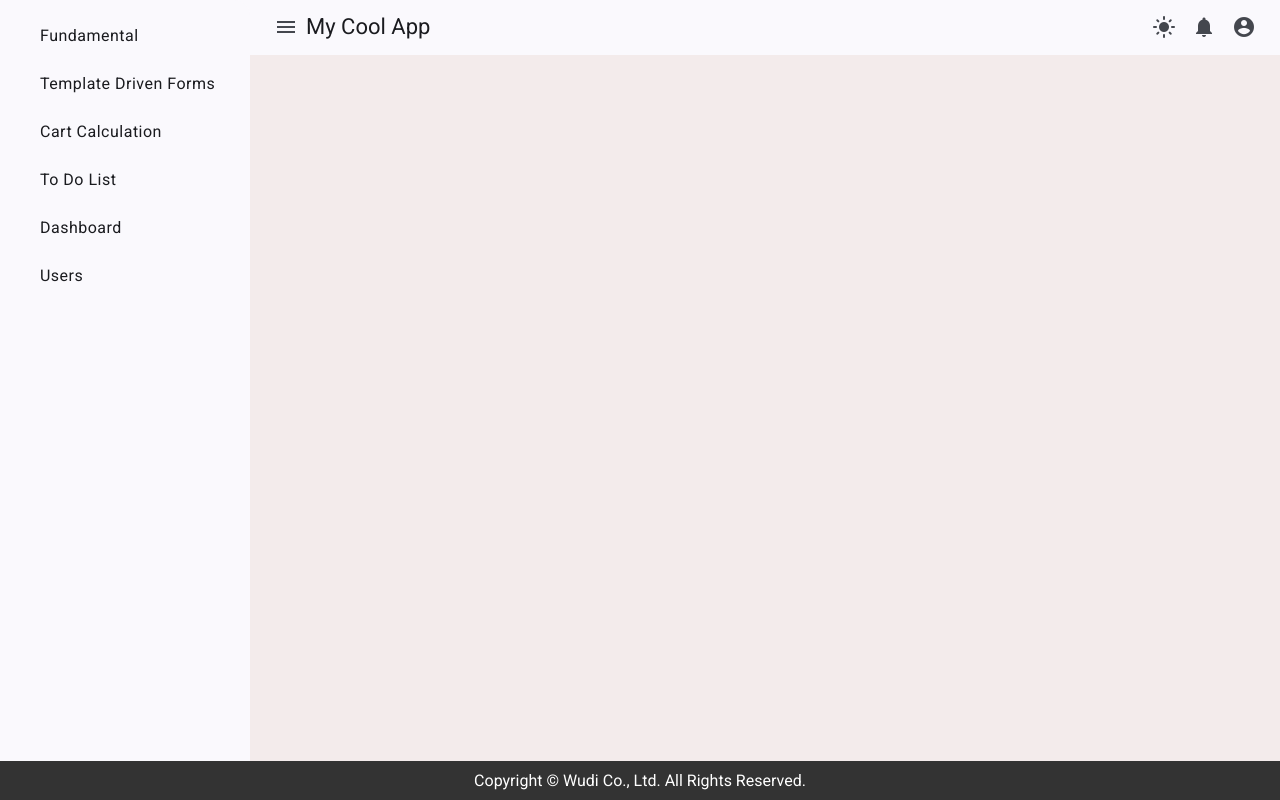
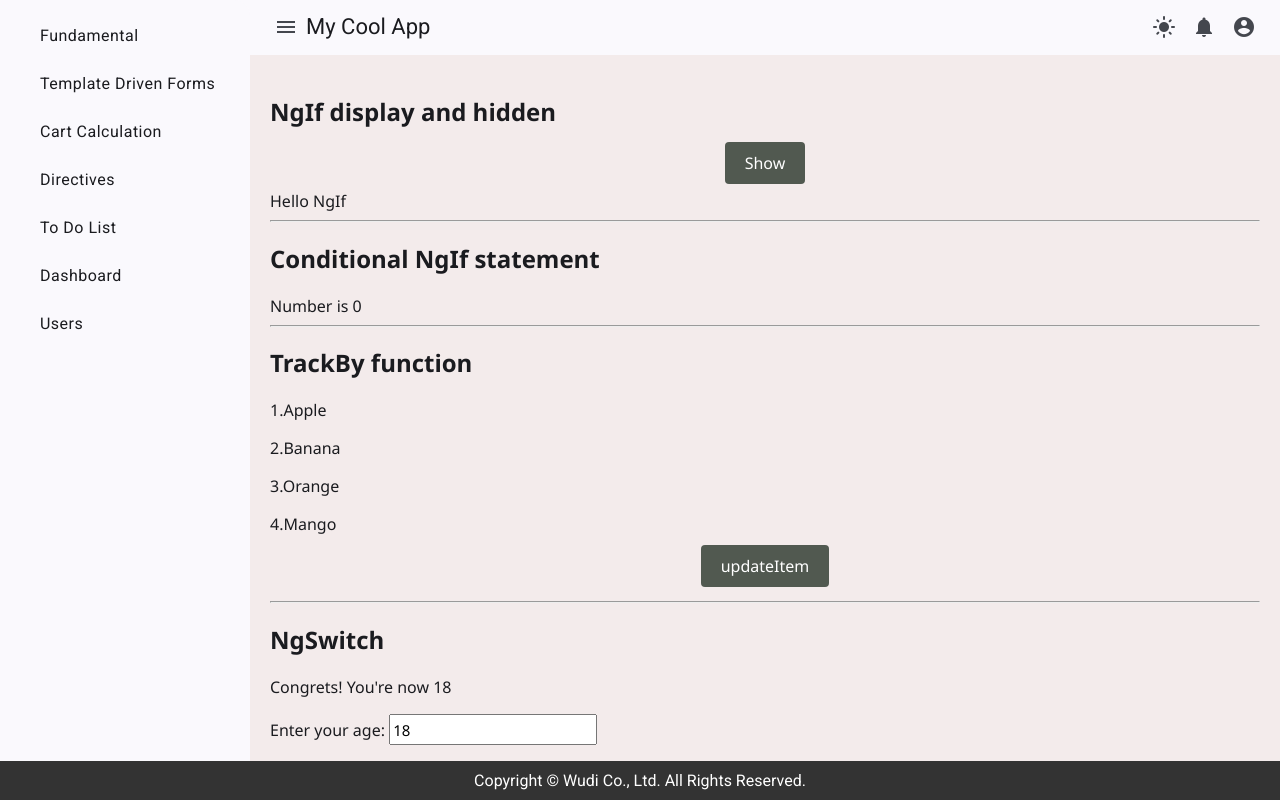
Before and after one commit to alisonwu6/my-angular-typescript-lab, an Angular app: page /directives in a window 1280 px wide. Before the commit this address led to /. Built offline with nearby package versions, Linux system fonts and the light colour scheme.

Commit message:
feat: experiencing NgIf, ngClass, ngSwitch, ngStyle

```diff
--- a/src/app/app.routes.ts
+++ b/src/app/app.routes.ts
@@ -4,11 +4,13 @@ import { BindingComponent } from './features/fundamental/binding/binding.compone
 import { CartCalculationComponent } from './features/fundamental/cart-calculation/cart-calculation.component';
 import { LoginComponent } from './features/auth/login/login.component';
 import { TodoListComponent } from './features/todos/todo-list/todo-list.component';
+import { DirectivesComponent } from './features/directives/directives.component';
 
 export const routes: Routes = [
   { path: 'fundamental', component: FundamentalComponent },
   { path: 'template-driven-form', component: BindingComponent},
   { path: 'cart-calculation', component: CartCalculationComponent},
+  { path: 'directives', component: DirectivesComponent},
   { path: 'login', component: LoginComponent },
   { path: 'todo', component: TodoListComponent },
 ];
--- /dev/null
+++ b/src/app/features/directives/directives.component.html
@@ -0,0 +1,129 @@
+<h2>NgIf display and hidden</h2>
+<button (click)="display = !display">Show</button>
+<span *ngIf="display">Hello NgIf</span>
+
+<hr />
+<h2>Conditional NgIf statement</h2>
+<div *ngIf="num > 0">{{ num }} is greater than 0</div>
+<div *ngIf="num < 0">{{ num }} is less than 0</div>
+<div *ngIf="num == 0">Number is 0</div>
+
+<hr />
+<!-- 3-31 - trackBy function -->
+<!-- <div *ngFor="let item of items; index as i;"> -->
+<h2>TrackBy function</h2>
+<div *ngFor="let item of items; trackBy: trackById;">
+  <p>{{ item.id }}.{{ item.name }}</p>
+</div>
+<button (click)="updateItem()">updateItem</button>
+
+<hr />
+<h2>NgSwitch</h2>
+<span [ngSwitch]="age">
+  <p *ngSwitchCase="age < 18">
+    Your are under 18.
+  </p>
+  <p *ngSwitchCase="18">
+    Congrets! You're now {{ age }}
+  </p>
+  <p *ngSwitchDefault>
+    Age {{ age }} is a good start to explore the world.
+  </p>
+</span>
+
+<div class="container">
+  <label>Enter your age: </ label>
+    <input type="text" (input)="checkEligibility()" [(ngModel)]="age" />
+    <div [ngSwitch]="isEligible">
+      <p *ngSwitchCase="true">You are eligible to vote</p>
+      <p *ngSwitchDefault>You are not eligible to vote !</p>
+    </div>
+</div>
+
+<hr />
+
+<h2>Attribute directive</h2>
+<p [ngClass]="updateStyles">This is an example of ngClass directive</p>
+
+<br />
+
+<p [ngClass]="['updateStyles', 'italicText', 'boldText']">This is an example of ngClass directive</p>
+
+<br />
+
+<input
+  type="text"
+  placeholder="Enter text here..."
+  (input)="textInput($event)"
+  [ngClass]="{ txt: hasText}">
+
+<hr />
+<h2>36. Task - Toggle functionality using ngClass</h2>
+<button (click)="toggleMode()">
+  {{
+  colorMode === "lightMode" ? "Switch To Dark Mode" : "Switch To Light Mode"
+  }}
+</button>
+<div class="box" [ngClass]="colorMode">
+  <h1>Light Mode</h1>
+  <p>
+    Lorem ipsum dolor sit amet, consectetur adipisicing elit. Repellendus
+    consequuntur odit dolor sequi pariatur aperiam fugiat ullam eos eveniet.
+    Quaerat quia nostrum vel. Atque eaque animi eos aliquid, minus culpa?
+  </p>
+</div>
+<div class="box" [ngClass]="colorMode">
+  <h1>Dark Mode</h1>
+  <p>
+    Lorem ipsum dolor sit amet consectetur adipisicing elit. Perspiciatis magni
+    quae minima nesciunt recusandae aspernatur atque minus eaque expedita vero
+    rem, molestiae repellendus soluta sunt ut laboriosam harum animi. Ut?
+  </p>
+</div>
+
+<!-- 37. Attribute Directives [ngStyle] -->
+<h2>37. Attribute Directives [ngStyle]</h2>
+
+<!-- inline static -->
+<div style="text-alignL center">
+  <!-- [ngStyle] is dynamic -->
+  <p [ngStyle]="{color: hasText ? 'seagreen' : 'red'}">
+    Example of [ngStyle] directive
+  </p>
+</div>
+
+
+<!-- 38. Task [ngStyle] - Changing the color of input field -->
+
+<form *ngIf="!formSubmitted" class="login-box">
+  <h1>Submit Form</h1>
+  <div class="form-group">
+    <label for="name">Name</label>
+    <input
+      type="text"
+      name="name"
+      [(ngModel)]="nm"
+      [ngStyle]="{ 'background-color': nm ? 'lightgreen' : '#ffb6c1' }"
+      required
+    />
+  </div>
+
+  <div class="form-group">
+    <label for="email">Email</label>
+    <input
+      type="email"
+      name="email"
+      [(ngModel)]="em"
+      [ngStyle]="{
+        'background-color': emailIsValid ? 'lightgreen' : '#ffb6c1'
+      }"
+      (input)="checkEmailValidation(em)"
+      autocomplete="off"
+      required
+    />
+  </div>
+
+  <button type="submit" (click)="showMessage()">Submit</button>
+</form>
+
+<p *ngIf="formSubmitted">Form submitted successfully</p>
--- /dev/null
+++ b/src/app/features/directives/directives.component.scss
@@ -0,0 +1,127 @@
+.updateStyles {
+  text-align: center;
+  background-color: #333;
+  color: goldenrod;
+  font-size: 21px;
+  padding: 10px 20px;
+  margin: 0 auto;
+  border-radius: 5px;
+  width: 700px;
+}
+
+.italicText {
+  font-style: italic;
+}
+
+.boldText {
+  font-weight: bold;
+}
+
+input {
+  width: 200px;
+  height: 25px;
+  font-size: 15px;
+  &.txt {
+    background-color: slategray;
+  }
+}
+
+* {
+  font-family: "Segoe UI", Tahoma, Geneva, Verdana, sans-serif;
+}
+html {
+  scroll-behavior: smooth;
+}
+body {
+  padding: 20px;
+  background-color: #f7f7f7;
+  position: relative;
+  transition: all 0.3s ease-in-out;
+}
+.lightMode {
+  background-color: #f5f5f5;
+  color: #000;
+}
+.darkMode {
+  background-color: #2b2b2b;
+  color: #fff;
+}
+.box {
+  width: 40%;
+  margin: 0 auto;
+  box-shadow: 0 15px 25px rgba(0, 0, 0, 0.1);
+  padding: 30px;
+  border-radius: 9px;
+  transition: all 0.1s ease;
+  margin-bottom: 15px;
+}
+button {
+  background-color: rgb(81, 89, 80);
+  position: relative;
+  top: -6px;
+  border: none;
+  color: white;
+  padding: 10px 20px;
+  margin: 0 auto;
+  text-align: center;
+  text-decoration: none;
+  display: block;
+  font-size: 16px;
+  border-radius: 4px;
+  cursor: pointer;
+  transition: background-color 0.3s ease;
+}
+button:hover {
+  background-color: #262525;
+}
+
+.login-box {
+  form {
+    width: 280px;
+    margin: 0 auto;
+    background-color: #fff;
+    padding: 20px 50px 40px;
+    box-shadow: 1px 4px 10px 1px #aaa;
+    margin-top: 25px;
+    font-family: "Segoe UI", Tahoma, Geneva, Verdana, sans-serif;
+  }
+  h1 {
+    text-align: center;
+    margin-bottom: 30px;
+  }
+  .form-group {
+    margin-bottom: 20px;
+  }
+  label {
+    display: block;
+    margin-bottom: 5px;
+  }
+  input {
+    width: 100%;
+    padding: 10px;
+    border: none;
+    border-radius: 5px;
+    box-shadow: 0 0 5px rgba(0, 0, 0, 0.2);
+    font-size: 16px;
+  }
+  button {
+    display: block;
+    margin: 20px auto 0;
+    width: 150px;
+    height: 40px;
+    border-radius: 25px;
+    border: none;
+    color: #000;
+    font-size: 15px;
+    font-weight: 700;
+    box-shadow: rgba(50, 50, 93, 0.25) 0px 6px 12px -2px,
+      rgba(0, 0, 0, 0.3) 0px 3px 7px -3px;
+    transition: background-color 0.3s ease-in-out,
+      letter-spacing 0.3s ease-in-out;
+    cursor: pointer;
+  }
+  button:hover {
+    background-color: #c9c9c9;
+    letter-spacing: 0.2em;
+  }
+}
--- /dev/null
+++ b/src/app/features/directives/directives.component.ts
@@ -0,0 +1,78 @@
+import { CommonModule } from '@angular/common';
+import { Component } from '@angular/core';
+import { FormsModule } from '@angular/forms';
+
+@Component({
+  selector: 'app-directives',
+  imports: [CommonModule, FormsModule],
+  templateUrl: './directives.component.html',
+  styleUrl: './directives.component.scss',
+})
+export class DirectivesComponent {
+  display: boolean = true;
+  num: number = 0;
+
+  // trackBy function in NgFor
+  items = [
+    { id: 1, name: 'Apple' },
+    { id: 2, name: 'Banana' },
+    { id: 3, name: 'Orange' },
+    { id: 4, name: 'Mango' },
+  ];
+
+  trackById(item: any) {
+    return item.id;
+  }
+
+  updateItem() {
+    this.items[1] = { id: 2, name: 'Grape' };
+  }
+
+  age: number = 18;
+  isEligible: boolean = false;
+
+  checkEligibility() {
+    this.isEligible = this.age >= 18;
+  }
+
+  // Attribute directive
+  updateStyles: any = 'updateStyles';
+
+  hasText: boolean = false;
+
+  textInput(e: any) {
+    this.hasText = e.target.value !== '';
+  }
+
+  // 36. Task - Toggle functionality using ngClass
+  colorMode: string = 'lightMode';
+
+  toggleMode() {
+    if (this.colorMode === 'lightMode') {
+      this.colorMode = 'darkMode';
+    } else {
+      this.colorMode = 'lightMode';
+    }
+  }
+
+  // 38. Task [ngStyle] - Changing the color of input field
+  nm: string = '';
+  em: string = '';
+  emailIsValid: boolean = false;
+  formSubmitted: boolean = false;
+
+  checkEmailValidation(em: string): void {
+    if (em.includes('@') && em.includes('.com')) {
+      this.emailIsValid = true;
+    } else {
+      this.emailIsValid = false;
+    }
+  }
+  showMessage() {
+    if (this.nm && this.emailIsValid) {
+      this.formSubmitted = true;
+    } else {
+      this.formSubmitted = false;
+    }
+  }
+}
--- a/src/app/layout/layout.config.ts
+++ b/src/app/layout/layout.config.ts
@@ -2,6 +2,7 @@ export const NAV_MENU = [
   { title: 'Fundamental', icon: '', route: '/fundamental' },
   { title: 'Template Driven Forms', icon: '', route: '/template-driven-form' },
   { title: 'Cart Calculation', icon: '', route: '/cart-calculation' },
+  { title: 'Directives', icon: '', route: '/directives' },
   { title: 'To Do List', icon: '', route: '/todo' },
   { title: 'Dashboard', icon: '', route: '/dashboard' },
   { title: 'Users', icon: '', route: '/users' },
```
Also changed, not shown: 1 other file (tests, documents, lock files or other folders).
